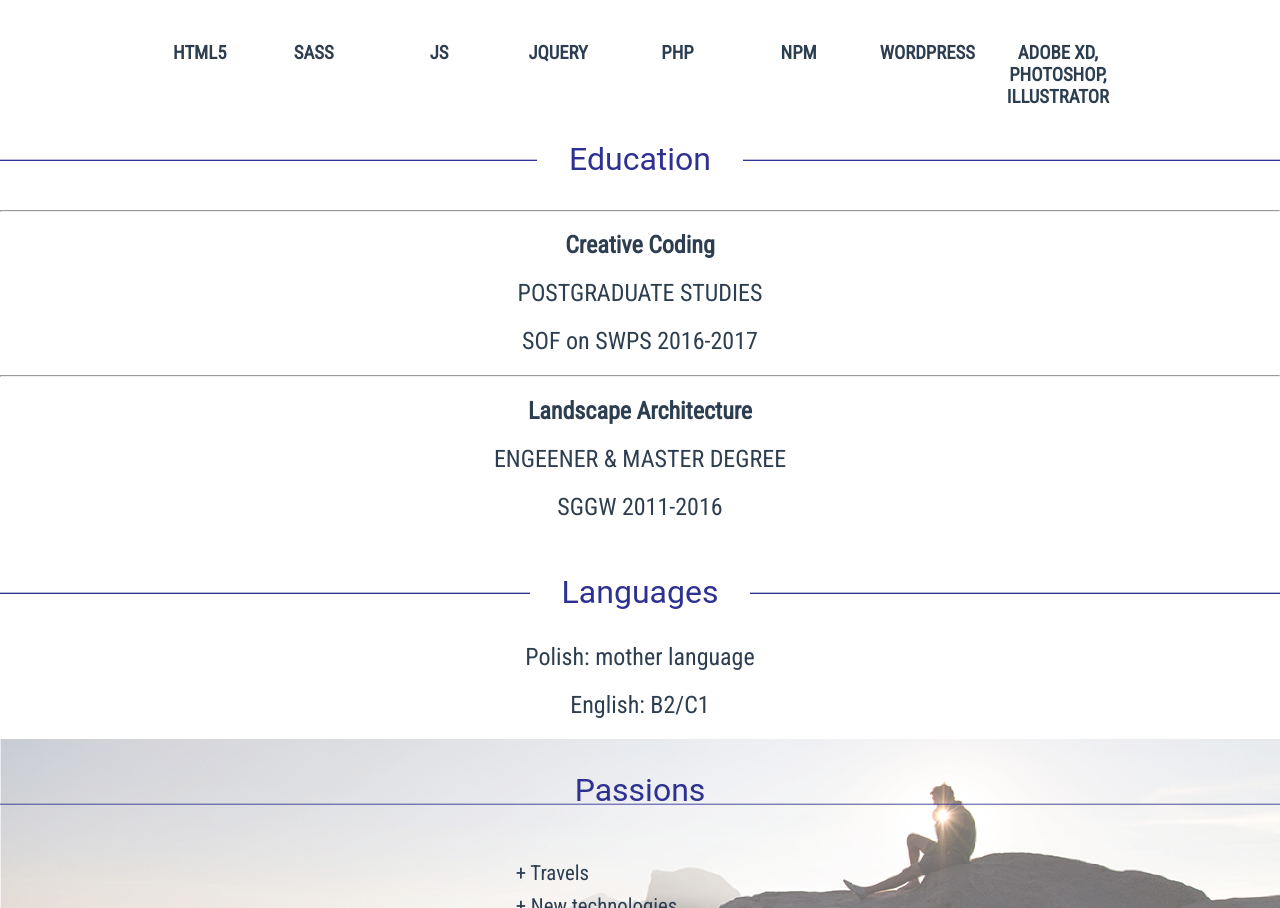
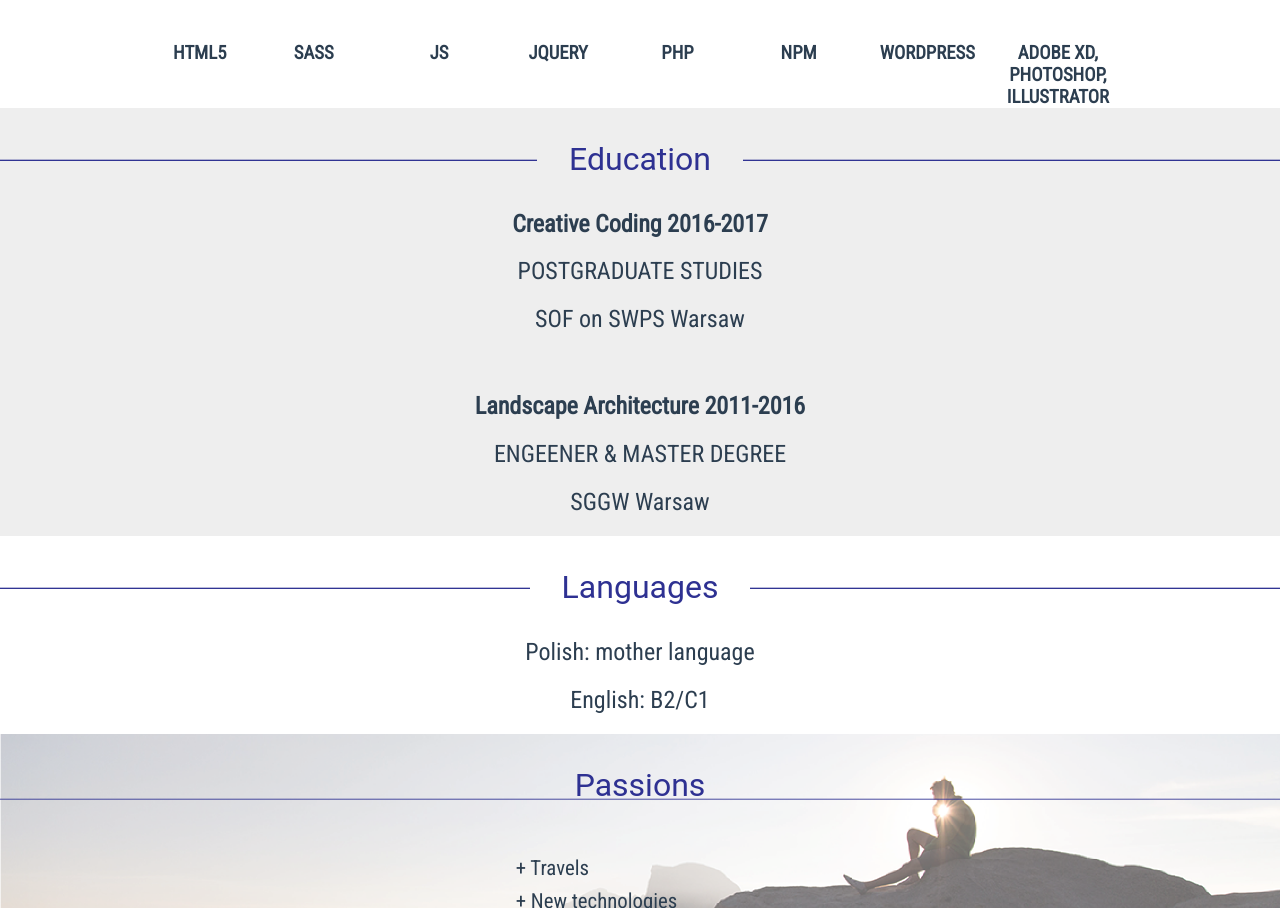
Before and after one commit to karolNow/kanow2020, a Vue app: page /#/ in a window 1280 px wide. Shown: the part 2233-3141 px from the top of the page. Built offline with nearby package versions, Linux system fonts and the light colour scheme.

Commit message:
changed education styles

```diff
--- a/src/components/Education.vue
+++ b/src/components/Education.vue
@@ -1,19 +1,17 @@
 <template>
   <div class="Education" id="Education">
 <h1><span>Education</span></h1>
-<hr>
+
 <div class="school">
-  <h2>Creative Coding</h2>
+  <h2>Creative Coding 2016-2017</h2>
   <h2>POSTGRADUATE STUDIES</h2>
-  <h2>SOF on SWPS 2016-2017</h2>
+  <h2>SOF on SWPS Warsaw</h2>
 </div>
-
-
-<hr>
+</br>
 <div class="school">
-  <h2>Landscape Architecture</h2>
+  <h2>Landscape Architecture 2011-2016</h2>
   <h2>ENGEENER & MASTER DEGREE</h2>
-  <h2>SGGW 2011-2016</h2>
+  <h2>SGGW Warsaw</h2>
 </div>
 
 </div>
@@ -31,6 +29,14 @@ export default {
 <!-- Add "scoped" attribute to limit CSS to this component only -->
 <style scoped lang="scss">
 $KN-col: #2E3192;
+.Education{
+  h1{
+  span{
+  background-color: #eee !important;
+  }
+ }
+  background-color: #eee;
+}
 .school{
   h2{
     font-weight: 400;
```
